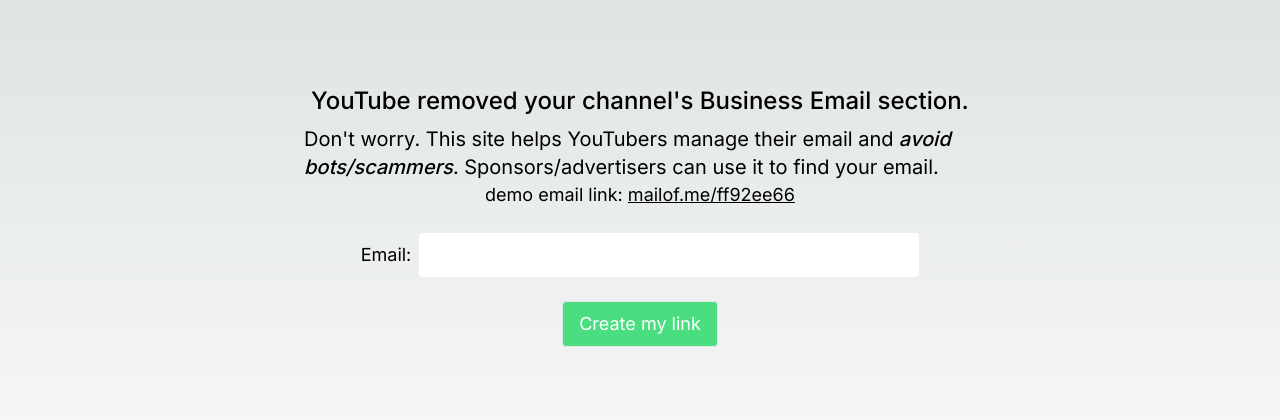
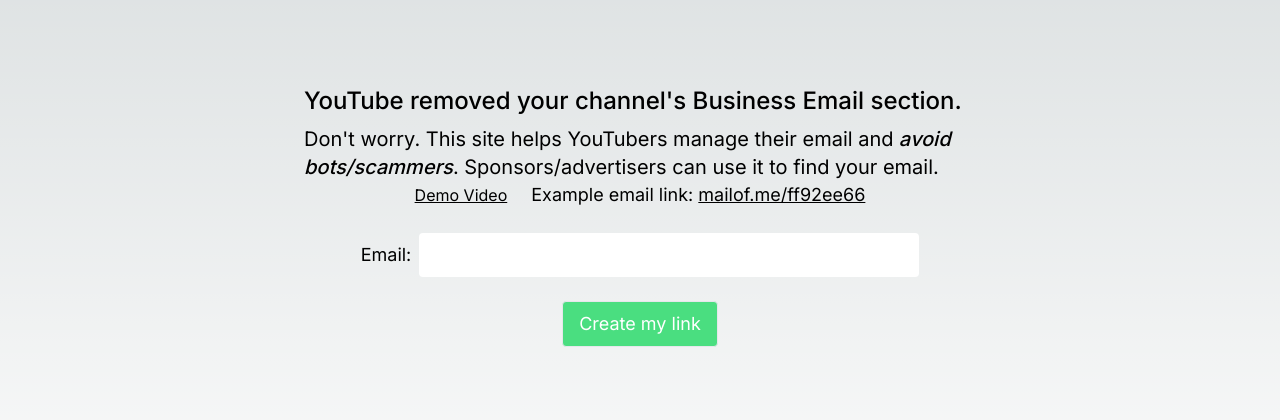
Before and after one commit to debugtheworldbot/yt-email, a Next.js app: page / in a window 1280 px wide. Shown: the part 184-604 px from the top of the page. Built offline with nearby package versions, Linux system fonts and the light colour scheme.

Commit message:
fix: text

```diff
--- a/app/page.tsx
+++ b/app/page.tsx
@@ -28,7 +28,8 @@
     redirect(`/${id}?from=create`);
   }
   return (
-    <main className="min-h-screen sm:p-24 flex flex-col items-center justify-center">
+    <div className="min-h-screen sm:p-24 flex flex-col items-center justify-center">
+      <header>
         <Link
           href="https://x.com/mws/status/1811816494529237248"
           target="_blank"
@@ -41,9 +42,21 @@
           <i className="font-medium"> avoid bots/scammers</i>.
           Sponsors/advertisers can use it to find your email.
         </h1>
-      <Link href="/ff92ee66" className="mb-6 text-lg">
-        demo email link: <span className="underline">mailof.me/ff92ee66</span>
+        <div className="mb-6 text-center">
+          <Link
+            className="mr-6 underline"
+            target="_blank"
+            href="https://x.com/ZaneGallery/status/1812050989727527031"
+          >
+            Demo Video
           </Link>
+          <Link href="/ff92ee66" className="text-lg">
+            Example email link:{" "}
+            <span className="underline">mailof.me/ff92ee66</span>
+          </Link>
+        </div>
+      </header>
+      <main>
         <form className="w-full" action={create}>
           <div className="flex justify-center items-center text-lg">
             Email:
@@ -57,5 +70,6 @@
           <SubmitButton />
         </form>
       </main>
+    </div>
   );
 }
```
Lines whose indentation alone changed are shown as unchanged.
